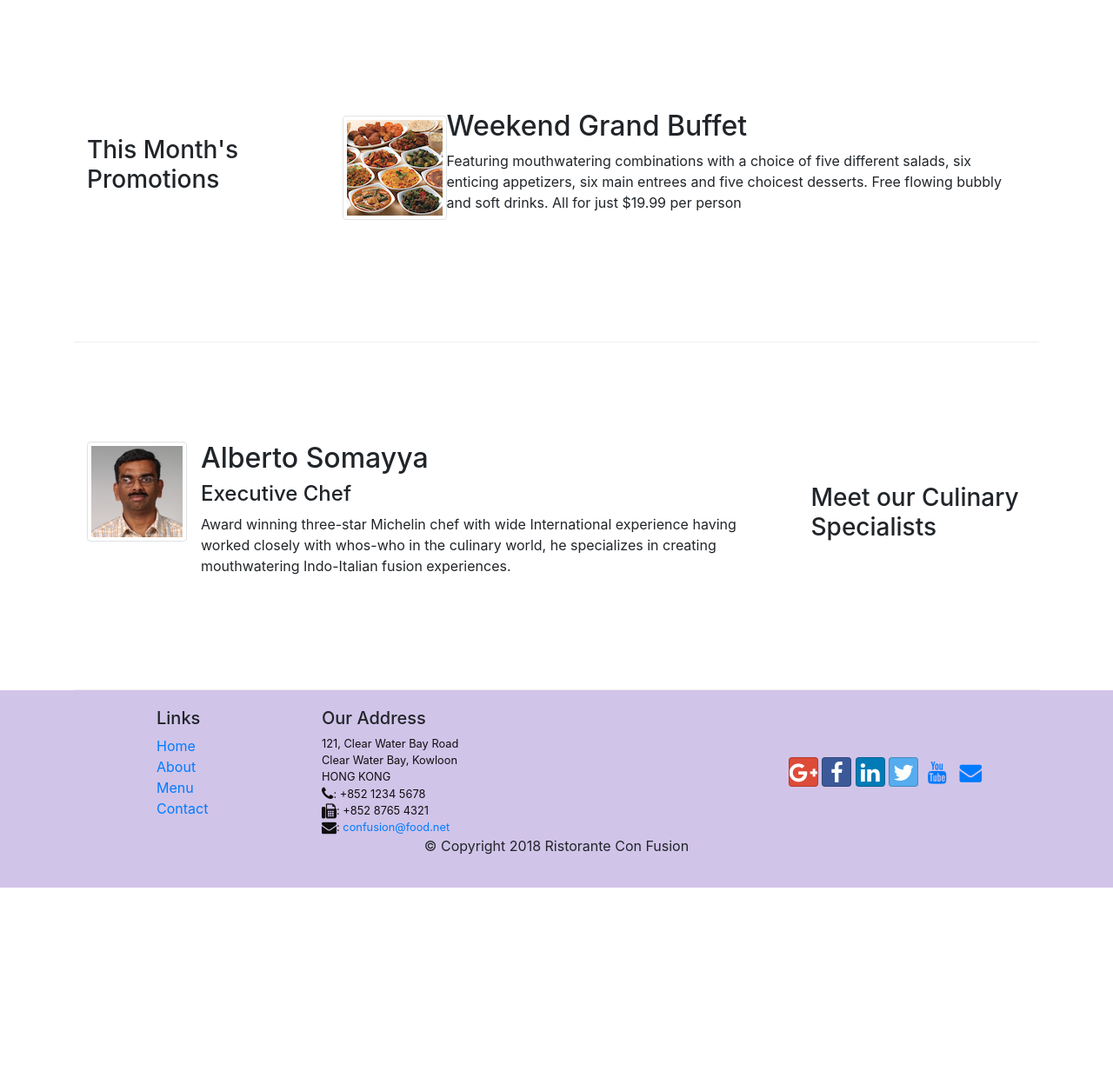
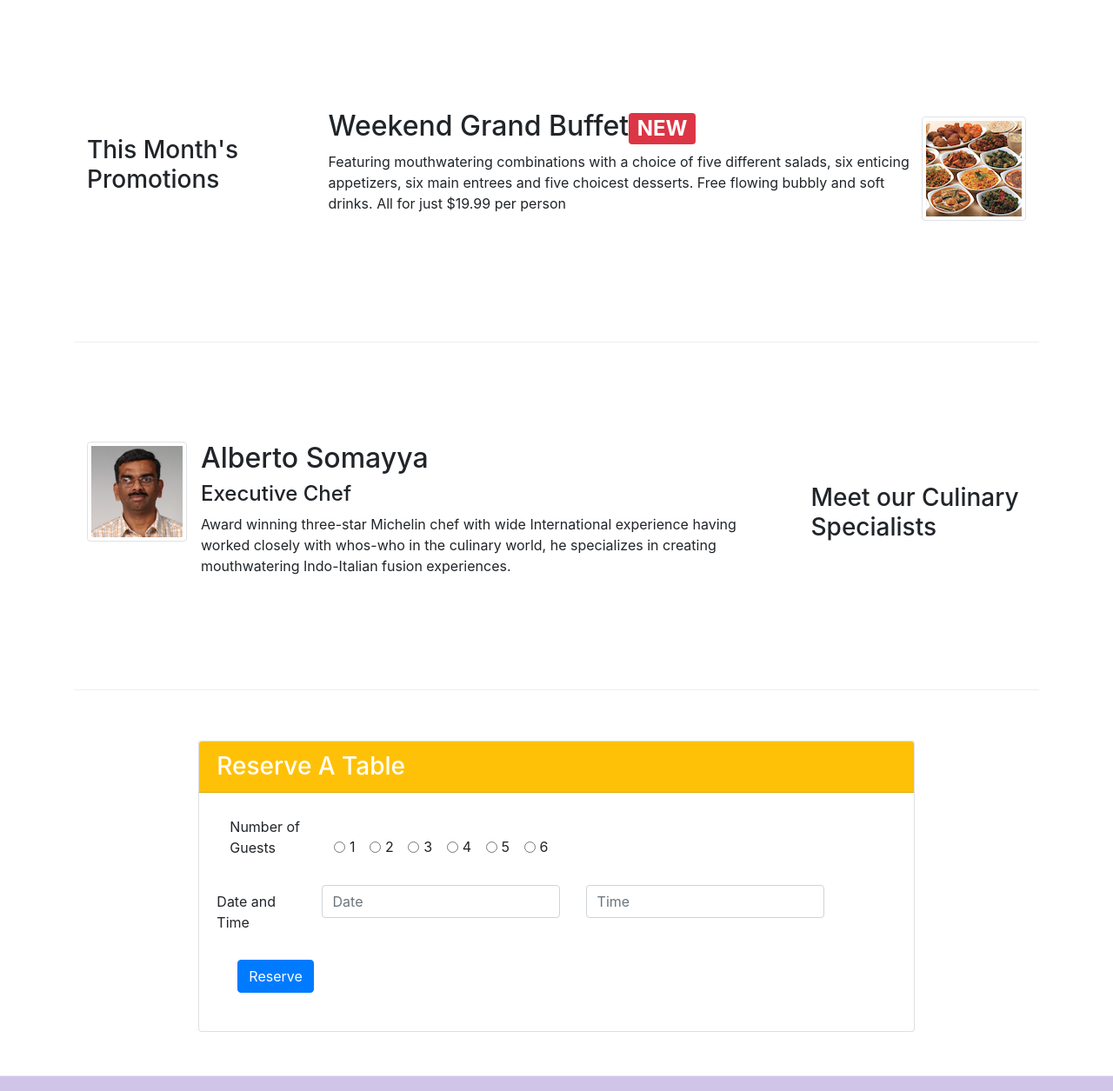
Before and after one commit to SARTHAK-27/Front-end-with-Bootstrap, a website: page index.html in a window 1280 px wide. Shown: the part 740-1995 px from the top of the page at 87% size. Before the commit the page ends 1761 px from the top, so only its background shows below. Drawn offline with nearby package versions, Linux system fonts and the light colour scheme.

Commit message:
Assignment-week2

```diff
--- a/index.html
+++ b/index.html
@@ -41,8 +41,11 @@
                     <h1>Ristorante con Fusion</h1>
                     <p>We take inspiration from the World's best cuisines, and create a unique fusion experience. Our lipsmacking creations will tickle your culinary senses!</p>
                 </div>
-                <div class="col-12 col-sm align-self-center">
+                <div class="col-sm-3 align-self-center">
                     <img src="img/logo.png" class="img-fluid">
+                </div>
+                <div class="col-sm-3 align-self-center">
+                 <a href="#reservetable_card"><button type="button" class="btn btn-warning">Reserve Table</button></a>
                 </div>
             </div>
         </div>
@@ -58,24 +61,28 @@
                     <img class="d-flex mr-3 img-thumbnail align-self-center" src="img/uthappizza.png" alt="uthappizza">
                     <div class="media-body">
                 <h2 class="mt-0">Uthappizza<span class="badge badge-danger">HOT</span><span class="badge badge-pill badge-secodary">$4.99</span></h2>
+                <div class="d-none d-sm-block">
                 <p>A unique combination of Indian Uthappam (pancake) and Italian pizza, topped with Cerignola olives, ripe vine cherry tomatoes, Vidalia onion, Guntur chillies and Buffalo Paneer.</p>
-                    </div>
+                   </div>
+                </div>
             </div>
             </div>
         </div>
 
 
         <div class="row row-content align-items-center">
-            <div class="col-12 col-sm-4 col-md-3">
+            <div class="col-12 col-sm-4 order-sm-first col-md-3">
                 <h3>This Month's Promotions</h3>
             </div>
-            <div class="col col-sm col-md">
+            <div class="col col-sm order-sm-last col-md">
                 <div class="media">
-                    <img class="d-flex ml-3 img-thumbnail align-self-center" src="img/buffet.png" alt="buffet">
                     <div class="media-body">
-                <h2 class="mt-0">Weekend Grand Buffet</h2>
+                <h2 class="mt-0">Weekend Grand Buffet<span class="badge badge-danger">NEW</span></h2>
+                <div class="d-none d-sm-block">
                 <p>Featuring mouthwatering combinations with a choice of five different salads, six enticing appetizers, six main entrees and five choicest desserts. Free flowing bubbly and soft drinks. All for just $19.99 per person </p>
              </div>
+                </div>
+             <img class="d-flex mr-6 img-thumbnail align-self-center" src="img/buffet.png" alt="buffet">
             </div>
             </div>
         </div>
@@ -90,12 +97,65 @@
                     <div class="media-body">
                 <h2 class="mt-0">Alberto Somayya</h2>
                 <h4>Executive Chef</h4>
+                <div class="d-none d-sm-block">
                 <p>Award winning three-star Michelin chef with wide International experience having worked closely with whos-who in the culinary world, he specializes in creating mouthwatering Indo-Italian fusion experiences. </p>
+            </div>
             </div>
             </div>
             </div>
         </div>
     </div>
+
+        <div class="row row-content align-self-center">
+            <div class="col-12 col-sm-2"></div>
+            <div class="col-sm-8">
+                <h1 id="reservetable_card"></h1>
+            <div class="card">
+                <h3 class="card-header bg-warning text-white">Reserve A Table</h3>
+                <div class="card-body">
+                    <form>
+                        <label for="NumberofGuests" class="col-md-2 col-form-label">Number of Guests</label>
+                        <div class="form-check form-check-inline">
+                            <input class="form-check-input" type="radio" name="inlineRadioOptions" id="inlineRadio1" value="option1">
+                            <label class="form-check-label" for="inlineRadio1">1</label>
+                          </div>
+                          <div class="form-check form-check-inline">
+                            <input class="form-check-input" type="radio" name="inlineRadioOptions" id="inlineRadio2" value="option2">
+                            <label class="form-check-label" for="inlineRadio2">2</label>
+                          </div>
+                          <div class="form-check form-check-inline">
+                            <input class="form-check-input" type="radio" name="inlineRadioOptions" id="inlineRadio3" value="option3">
+                            <label class="form-check-label" for="inlineRadio3">3</label>
+                          </div>
+                          <div class="form-check form-check-inline">
+                            <input class="form-check-input" type="radio" name="inlineRadioOptions" id="inlineRadio4" value="option4">
+                            <label class="form-check-label" for="inlineRadio4">4</label>
+                          </div>
+                          <div class="form-check form-check-inline">
+                            <input class="form-check-input" type="radio" name="inlineRadioOptions" id="inlineRadio5" value="option5">
+                            <label class="form-check-label" for="inlineRadio5">5</label>
+                          </div>
+                          <div class="form-check form-check-inline">
+                            <input class="form-check-input" type="radio" name="inlineRadioOptions" id="inlineRadio6" value="option6">
+                            <label class="form-check-label" for="inlineRadio6">6</label>
+                          </div>
+                        <div class="row mt-4">
+                            <label for="dateandtime" class="col-md-2 col-form-label">Date and Time</label>
+                            <div class="row">
+                                <div class="col">
+                                    <input type="text" class="form-control" placeholder="Date">
+                                </div>
+                                <div class="col">
+                                    <input type="text" class="form-control" placeholder="Time">
+                                </div>
+                            </div>
+                        </div>
+                        <button type="submit" class="btn btn-primary mt-4 ml-4 mb-4">Reserve</button>
+                    </form>
+                </div>
+            </div>
+        </div>
+        </div>
 
     <footer class="footer">
         <div class="container">
```
Also changed, not shown: aboutus.html (+1 -1 lines).
